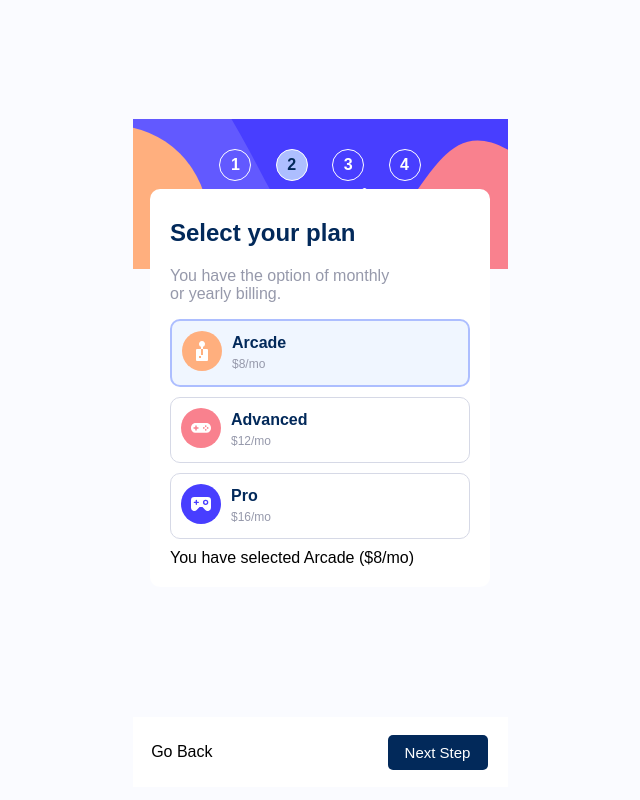
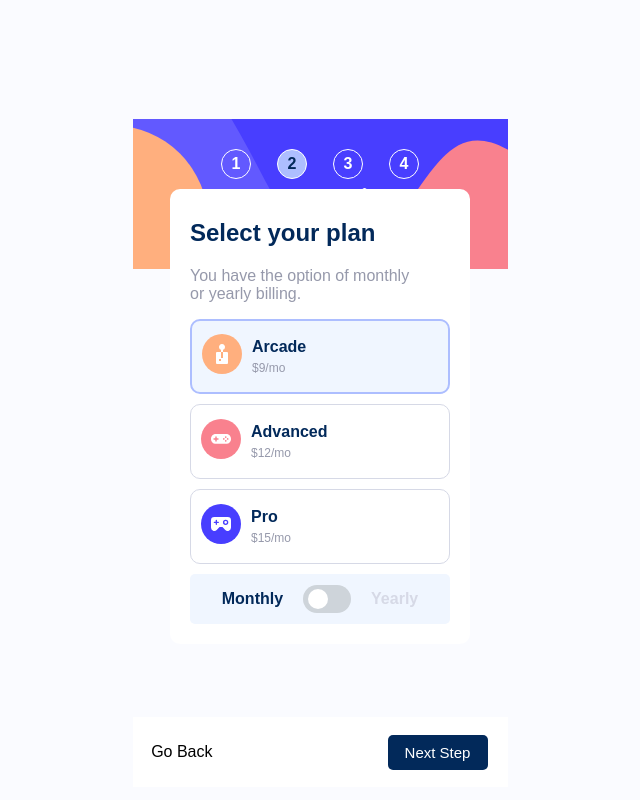
Before and after one commit to Kittoff/multistep-fem, a React (Vite) app: page / in a window 1280 px wide. Both pictures are taken after a click on the button "Next Step". Shown: the whole page, without its empty margins (320-960 px from the left). Built offline with nearby package versions, Linux system fonts and the light colour scheme; a web font is replaced by a local one.

Commit message:
month - year switch

```diff
--- a/package.json
+++ b/package.json
@@ -9,6 +9,8 @@
     "preview": "vite preview"
   },
   "dependencies": {
+    "primeicons": "^6.0.1",
+    "primereact": "^9.2.2",
     "react": "^18.2.0",
     "react-dom": "^18.2.0"
   },
--- a/src/components/planForm/card/planCard.scss
+++ b/src/components/planForm/card/planCard.scss
@@ -8,6 +8,7 @@
   border-radius: 10px;
   border: 1px solid $light-gray;
   align-items: center;
+  height: 75px;
 
   &:hover {
     cursor: pointer;
@@ -32,3 +33,28 @@
     color: $cool-gray;
   }
 }
+.selected-plan {
+  display: flex;
+  justify-content: center;
+  align-items: center;
+
+  height: 50px;
+  background-color: $magnolia;
+  border-radius: 5px;
+}
+.button-switch {
+  margin: 0 20px;
+}
+.yearly-offer {
+  color: $marine-blue;
+  font-size: 12px;
+}
+
+.not-selected {
+  color: $light-gray;
+  font-weight: 700;
+}
+.choice {
+  color: $marine-blue;
+  font-weight: 700;
+}
--- a/src/components/planForm/card/planCard.tsx
+++ b/src/components/planForm/card/planCard.tsx
@@ -1,25 +1,29 @@
 import React, { useState } from "react";
 import "./planCard.scss";
+import "primereact/resources/themes/lara-light-indigo/theme.css";
+import "primereact/resources/primereact.min.css";
+import "primeicons/primeicons.css";
+import { InputSwitch } from "primereact/inputswitch";
 
 const plans = [
   {
     title: "Arcade",
     icon: "./icon-arcade.svg",
-    text: "$8/mo",
+    text: [{ monthly: "$9/mo" }, { yearly: "$90/yr" }],
   },
   {
     title: "Advanced",
     icon: "./icon-advanced.svg",
-    text: "$12/mo",
+    text: [{ monthly: "$12/mo" }, { yearly: "$120/yr" }],
   },
   {
     title: "Pro",
     icon: "./icon-pro.svg",
-    text: "$16/mo",
+    text: [{ monthly: "$15/mo" }, { yearly: "$150/yr" }],
   },
 ];
 
-const PlanCard = ({ plan, isSelected, onSelect }: any) => {
+const PlanCard = ({ plan, isSelected, onSelect, isMonthly }: any) => {
   const cardClass = `plan-card ${isSelected ? "selected" : ""}`;
 
   return (
@@ -29,7 +33,12 @@ const PlanCard = ({ plan, isSelected, onSelect }: any) => {
       </div>
       <div>
         <div className="plan-title">{plan.title}</div>
-        <div className="plan-text">{plan.text}</div>
+        <div className="plan-text">
+          {plan.text.map((text: any) =>
+            isMonthly ? text.monthly : text.yearly
+          )}
+        </div>
+        {!isMonthly && <div className="yearly-offer">2 months free</div>}
       </div>
     </div>
   );
@@ -40,6 +49,7 @@ export const SubscriptionPlans = () => {
   const handlePlanSelect = (plan: any) => {
     setSelectedPlan(plan);
   };
+  const [isMonthly, setIsMonthly] = useState(true);
 
   return (
     <div className="subscription-plans">
@@ -50,11 +60,19 @@ export const SubscriptionPlans = () => {
             plan={plan}
             isSelected={plan === selectedPlan}
             onSelect={() => handlePlanSelect(plan)}
+            isMonthly={isMonthly}
           />
         ))}
       </div>
       <div className="selected-plan">
-        You have selected {selectedPlan.title} ({selectedPlan.text})
+        {/* You have selected {selectedPlan.title} ({selectedPlan.text}) */}
+        <span className={isMonthly ? "choice" : "not-selected"}>Monthly</span>
+        <InputSwitch
+          className="button-switch"
+          checked={!isMonthly}
+          onChange={() => setIsMonthly(!isMonthly)}
+        />
+        <span className={!isMonthly ? "choice" : "not-selected"}>Yearly</span>
       </div>
     </div>
   );
```
Also changed, not shown: 1 other file (tests, documents, lock files or other folders).
